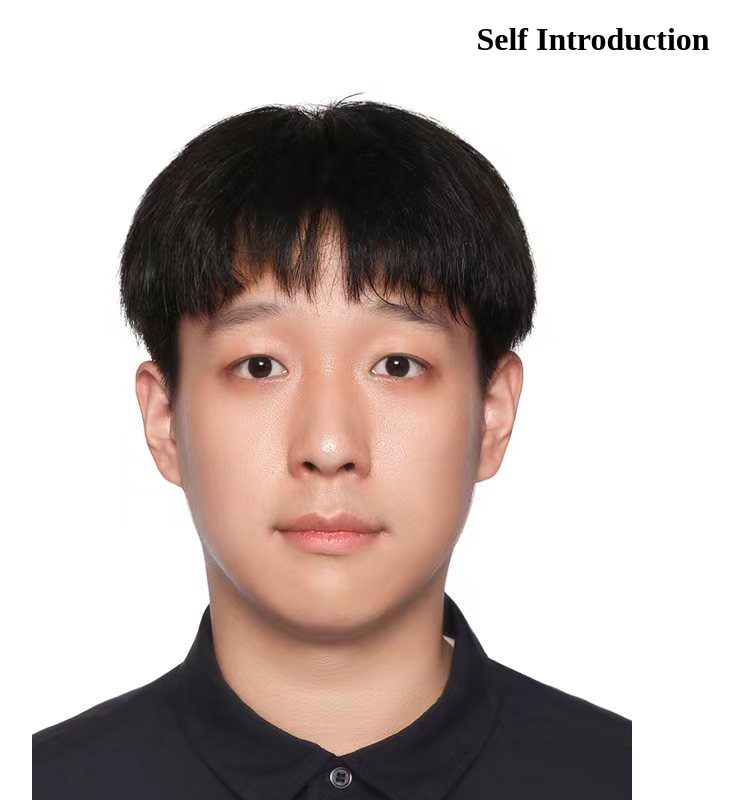
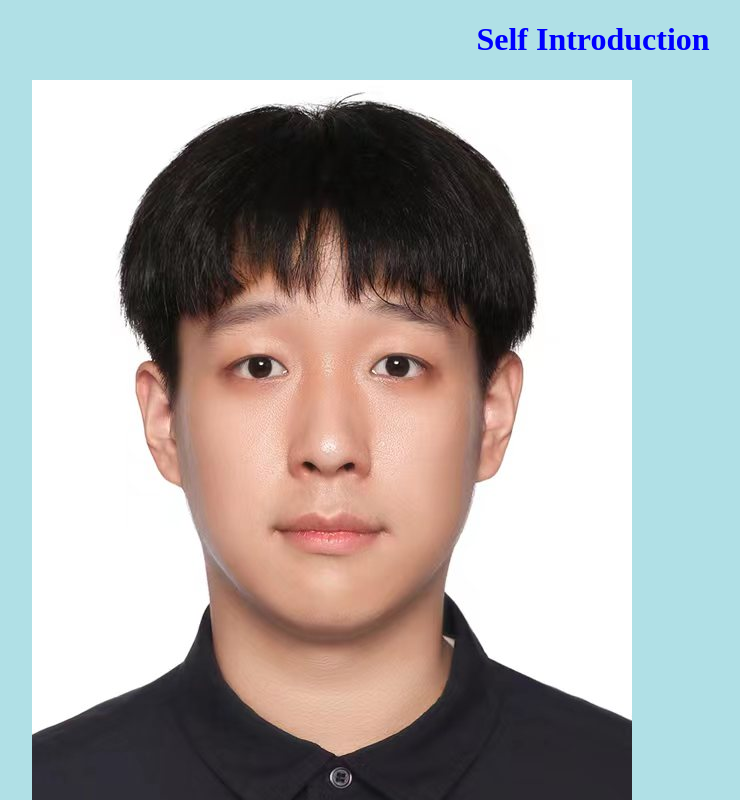
Before and after one commit to dingleiaa/ICT523, a plain HTML site: page 452(1).html in a window 1280 px wide. Shown: the top 800 px of the page, without its empty margins (47-787 px from the left). Drawn offline with Linux system fonts and the light colour scheme.

Commit message:
Update 452(1).html

```diff
--- a/452(1).html
+++ b/452(1).html
@@ -1,7 +1,7 @@
 <!DOCTYPE html>
 <html lang="en">
 <head>
-  <link rel="452(1)heet" href="452(1).css">
+ <link rel="stylesheet" href="styles.css">
 </head>
 <body>
 
```
